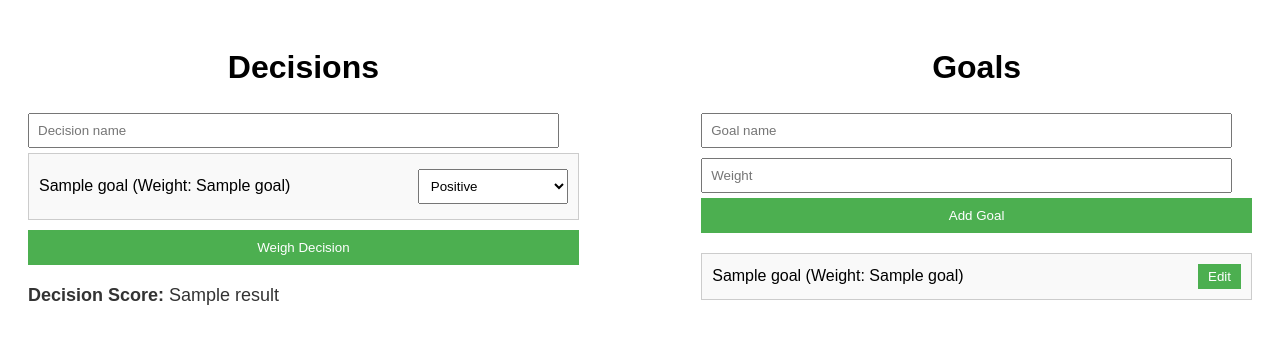
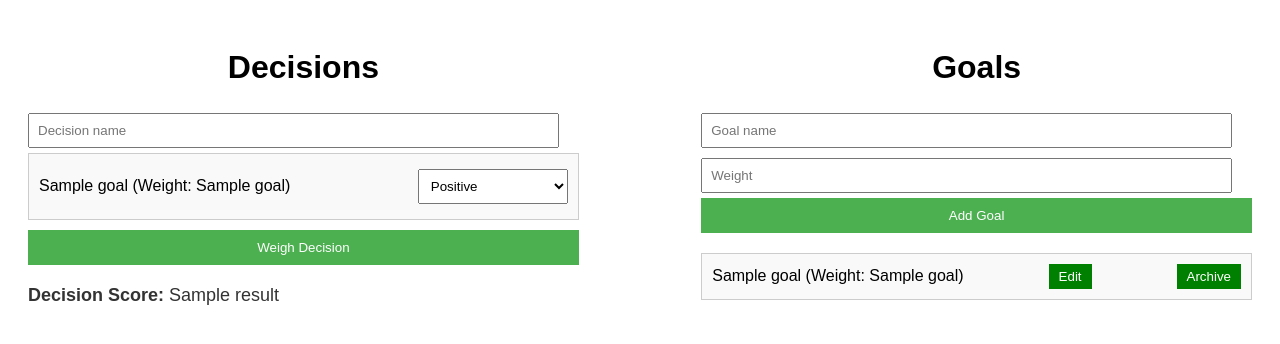
Before and after one commit to kevinl03/DecisionWeight, a Flask app: template templates/index.html in a window 1280 px wide. Shown: the top 344 px of the page. Run offline with Flask 3, Linux system fonts and the light colour scheme; the template is opened without the code that fills it: most values are stand-ins (such as "Sample title", 1, 10 or a date in 2020).

Commit message:
Added UI button for archiving goals

```diff
--- a/templates/index.html
+++ b/templates/index.html
@@ -59,16 +59,18 @@
         .goal-widget select {
             width: 150px;
         }
-        .goal-widget .edit-button {
-            background-color: #4CAF50;
+        .goal-widget .edit-button,
+        .goal-widget .archive-button {
+            background-color: green;
             color: white;
             border: none;
             padding: 5px 10px;
             cursor: pointer;
-            margin-left: 10px;
+            margin-left: 10x;
         }
-        .goal-widget .edit-button:hover {
-            background-color: #45a049;
+        .goal-widget .edit-button:hover,
+        .goal-widget .archive-button:hover {
+            background-color: green;
         }
         .goal-widget .save-button {
             background-color: #FFA500;
@@ -123,6 +125,9 @@
                 <li class="goal-widget">
                     <span>{{ goal[1] }} (Weight: {{ goal[2] }})</span>
                     <button class="edit-button" onclick="editGoal({{ goal[0] }}, {{ goal[2] }})">Edit</button>
+                    <form action="/archive_goal/{{ goal[0] }}" method="post" style="margin: 0;">
+                        <button type="submit" class="archive-button">Archive</button>
+                    </form>
                     <form action="/edit_goal/{{ goal[0] }}" method="post" class="edit-form" style="display: none;">
                         <input type="number" name="weight" placeholder="New Weight" required>
                         <button type="submit" class="save-button">Save</button>
```
